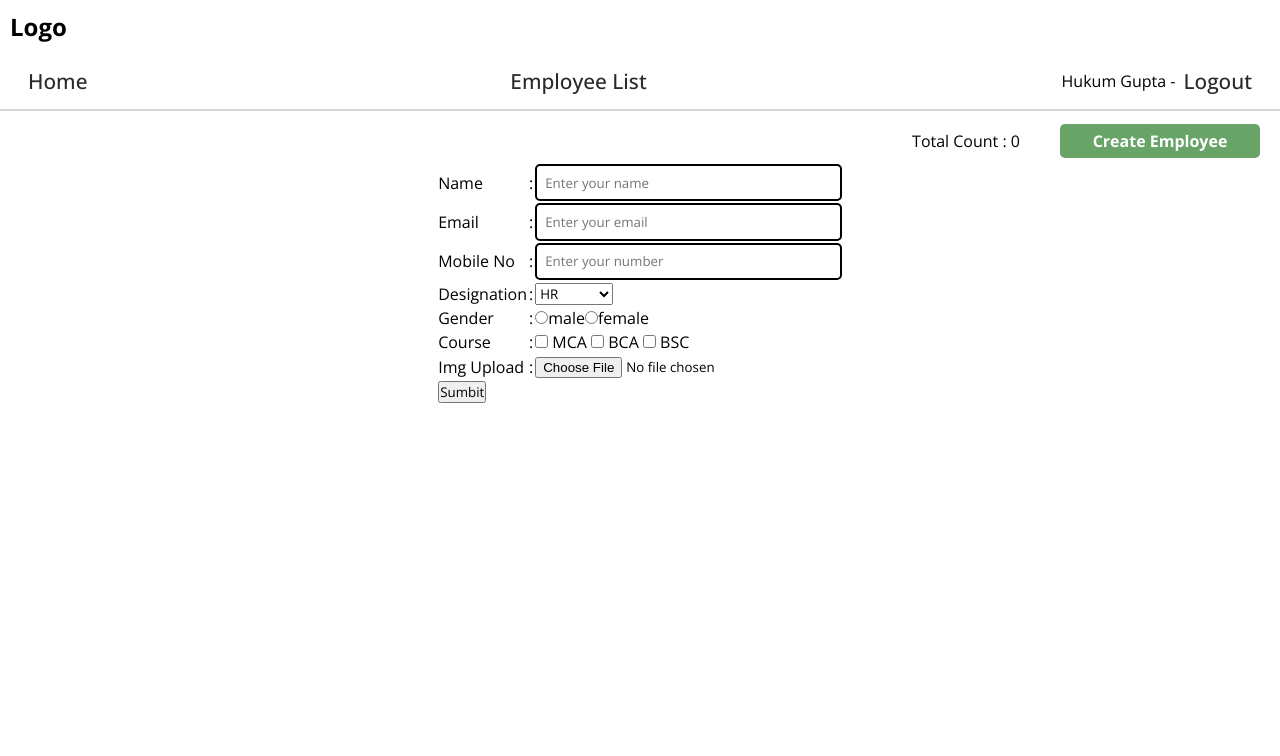
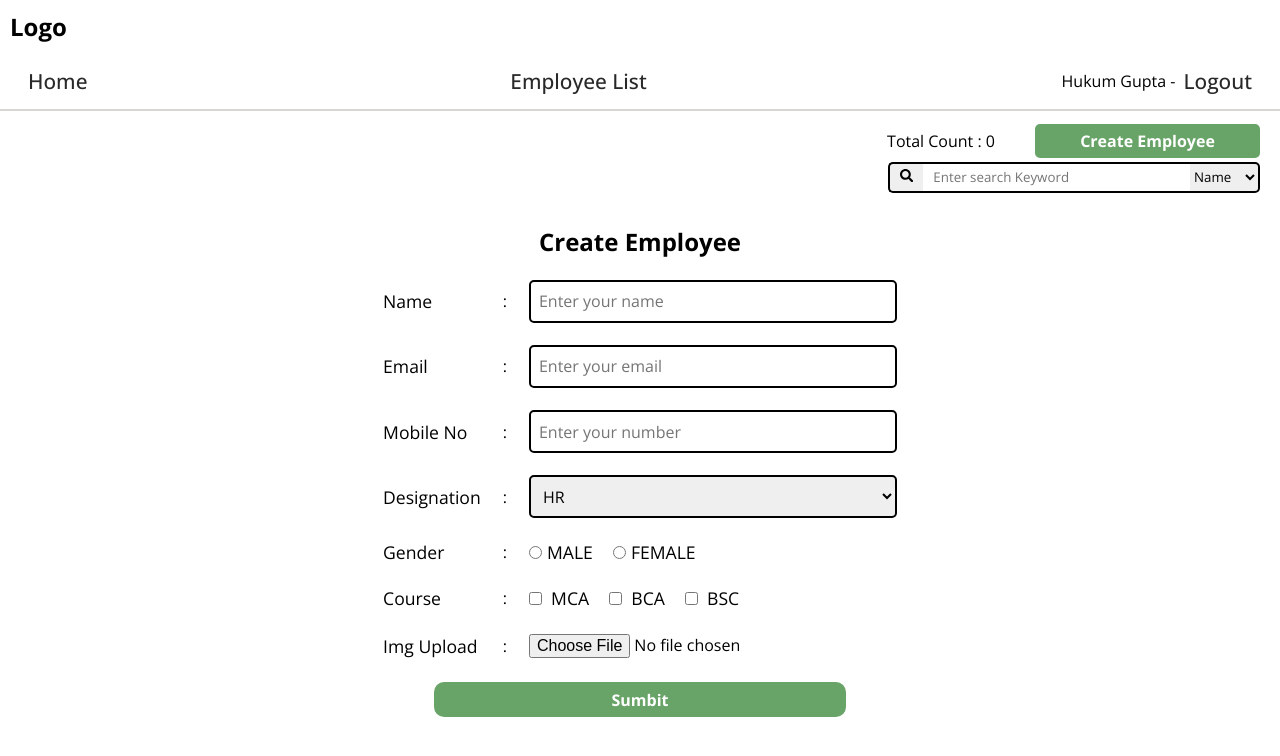
Before and after one commit to Alaan07/employee-crud-test, a React (Vite) app: page /dashboard in a window 1280 px wide. Both pictures are taken after a click on the button "Create Employee". Shown: the top 756 px of the page. Built offline with nearby package versions, Linux system fonts and the light colour scheme.

Commit message:
all frontend over except one employee page backend still remaining most pf common frontend logic is complete

```diff
--- a/src/App.css
+++ b/src/App.css
@@ -35,7 +35,7 @@
     padding-bottom: 10em;
 }
 .loginTable{
-    width: 30%;
+    width: 35%;
 }
 .inputbox{
     width: 23em;
@@ -44,6 +44,7 @@
     outline: none;
     padding: 2px 8px;
     border-radius: 5px;
+    font-size: 1rem;
 }
 .tablehead{
     font-size: 1.5rem;
@@ -55,7 +56,7 @@
     padding-bottom: 10px;
 }
 .tablerow td{
-    padding: 10px 4px;
+    padding: 10px 10px;
 }
 .btnrow td{
     padding-top: 20px;
@@ -149,7 +150,7 @@ border-bottom: 2px solid rgb(218, 213, 213);
 }
 .createbtn{
     font-size: 1rem;
-    width: 200px;
+    width: 225px;
     padding: 4px 10px;
     background-color: var(--button-color);
     color: white;
@@ -167,3 +168,122 @@ border-bottom: 2px solid rgb(218, 213, 213);
     align-items: center;
     flex-direction: column;
 }
+.searchdiv , ul{
+    display: flex;
+    justify-content: right;
+    align-items: center;
+    width: 100%;
+}
+.searchdiv ul li{
+    list-style-type: none;
+}
+.searchInput{
+    width: 20em;
+    height: 2.3em;
+    border: 2px solid black;
+    padding: 2px 10px;
+    border-left: 0;
+    border-right: 0;
+    outline: none;
+}
+.searchIcon{
+    height: 2.3em;
+    padding: 0 10px;
+    border: 2px solid black;
+    border-top-left-radius: 5px;
+    border-bottom-left-radius: 5px;
+    border-right: 0;
+    cursor: pointer;
+}
+.searchoptions{
+    height: 2.3em;
+    outline: none;
+    border: 2px solid black;
+    border-left: 0;
+    border-top-right-radius: 5px;
+    border-bottom-right-radius: 5px;
+    margin-right: 20px;
+}
+/* ********************************************create and update */
+.createemployeediv{
+    width: 40%;
+    height: 100%;
+    /* display: flex; */
+    justify-content: center;
+    display: none;
+}
+.updateemployeediv{
+    width: 40%;
+    height: 100%;
+    /* display: flex; */
+    justify-content: center;
+    display: none;
+}
+.createTable{
+    width: 100%;
+    padding-top: 20px;
+}
+.createTable .createtablebody tr td{
+    padding: 10px 10px;
+}
+.createinputs, .createselect{
+    width: 23em;
+    height: 2.7em;
+    border: 2px solid black;
+    outline: none;
+    font-size: 1rem;
+    border-radius: 5px;
+    padding: 2px 8px;
+}
+.leftlabel{
+    font-size: 1.1rem;
+}
+.genderradio, .coursecheckbox{
+    display: flex;
+    justify-content: start;
+    align-items: center;
+    width: 100%;
+}
+.optionitems{
+    padding-right: 15px;
+}
+.genderradio label{
+    font-size: 1.1rem;
+    padding: 0 5px;
+}
+.coursecheckbox label{
+    font-size: 1.1rem;
+    padding: 0 5px;
+}
+.filetd{
+    height: 3em;
+    display: flex;
+    justify-content: start;
+    align-items: center;
+    width: 100%;
+}
+.loadfile{
+    font-size: 1rem;
+}
+.imagefile{
+    padding-right: 10px;
+}
+.createbtnrow{
+    padding-top: 20px;
+    padding-bottom: 20px;
+    text-align: center;
+}
+.submitbtn{
+    width: 80%;
+    height: 35px;
+    border: 2px solid var(--button-color);
+    border-radius: 10px;
+    color: var(--button-text-color);
+    font-weight: 700;
+    font-size: 1rem;
+    background-color: var(--button-color);
+}
+.submitbtn:hover{
+    transform: scale(1.1);
+    transition: transform, 0.3s;
+}
--- a/src/Components/Dashbord.jsx
+++ b/src/Components/Dashbord.jsx
@@ -1,5 +1,6 @@
 import React, {useState, useEffect} from 'react'
 import { useNavigate } from 'react-router-dom';
+import { FaSearch } from 'react-icons/fa'
 
 function Dashbord() {
 const navigate = useNavigate();
@@ -27,12 +28,13 @@ const handleLogoutClick = () =>{
 }
 const handleCreatClick = () => {
   document.querySelector('.welcomediv').style.display = "none"
+  document.querySelector('.createemployeediv').style.display = "flex"
 }
-
 
 
   return (
     <div className='dashboardPageContainer'>
+    {/* //*********************************************** navtop part */}
     <div className='topdiv'>
         <div className='logodiv'>
             <h2 className='logo'>Logo</h2>
@@ -66,32 +68,46 @@ const handleCreatClick = () => {
               <li><button className='createbtn' onClick={handleCreatClick}>Create Employee</button></li>
             </ul>
           </div>
+          <div className='searchdiv'>
+            <ul>
+              <li><button className='searchIcon'><FaSearch className='fasearch_icon'/></button></li>
+              <li><input className='searchInput'  type="text" placeholder='Enter search Keyword'/></li>
+              <li>
+                <select name="searchfilters" id="filters" className='searchoptions'>
+                  <option value="Name">Name</option>
+                  <option value="Email">Email</option>
+                  <option value="Contact">Contact</option>
+                </select>
+              </li>
+            </ul>
+          </div>
 
-
+{/* //*********************************************** create part */}
           <div className='createemployeediv'>
             <form>
                 <table className='createTable'>
+                <thead className='tablehead'><tr><td colSpan={3}>Create Employee</td></tr></thead>
                   <tbody className='createtablebody'>
                       <tr className='createtablerow'>
-                          <td>Name </td>
+                          <td className='leftlabel'>Name </td>
                           <td>:</td>
-                          <td><input type="text" className="inputbox" placeholder='Enter your name'/></td>
+                          <td><input type="text" className="createinputs" placeholder='Enter your name'/></td>
                       </tr>
                       <tr className='createtablerow'>
-                          <td>Email </td>
+                          <td className='leftlabel'>Email </td>
                           <td>:</td>
-                          <td><input type="email" className="inputbox" placeholder='Enter your email'/></td>
+                          <td><input type="email" className="createinputs" placeholder='Enter your email'/></td>
                       </tr>
                       <tr className='createtablerow'>
-                          <td>Mobile No </td>
+                          <td className='leftlabel'>Mobile No </td>
                           <td>:</td>
-                          <td><input type="number" className="inputbox" placeholder='Enter your number' maxLength = {10}/></td>
+                          <td><input type="contact" className="createinputs" placeholder='Enter your number' maxLength = {10}/></td>
                       </tr>
                       <tr className='createtablerow'>
-                          <td>Designation </td>
+                          <td className='leftlabel'>Designation </td>
                           <td>:</td>
                           <td>
-                            <select name="designation" id="designation">
+                            <select name="designation" id="designation" className='createselect'>
                               <option value="HR">HR</option>
                               <option value="Manager">Manager</option>
                               <option value="sales">sales</option>
@@ -99,26 +115,37 @@ const handleCreatClick = () => {
                           </td>
                       </tr>
                       <tr className='createtablerow'>
-                          <td>Gender </td>
+                          <td className='leftlabel'>Gender </td>
                           <td>:</td>
-                          <td>
-                            <input type="radio"/><label htmlFor="male">male</label>
-                            <input type="radio"/><label htmlFor="female">female</label>
+                          <td className='genderradio'>
+                            <div className='optionitems'>
+                               <input type="radio"/><label htmlFor="male">MALE</label>
+                            </div>
+                            <div className='optionitems'>
+                               <input type="radio"/><label htmlFor="female">FEMALE</label>
+                            </div>
+
                           </td>
                       </tr>
                       <tr className='createtablerow'>
-                          <td>Course </td>
+                          <td className='leftlabel'>Course </td>
                           <td>:</td>
-                          <td>
-                            <input type="checkbox"/> <label htmlFor="MCA">MCA </label>
-                            <input type="checkbox"/> <label htmlFor="BCA">BCA </label>
-                            <input type="checkbox"/> <label htmlFor="BSC">BSC </label>
+                          <td className='coursecheckbox'>
+                              <div className='optionitems'>
+                                <input type="checkbox"/> <label htmlFor="MCA">MCA </label>
+                              </div>
+                              <div className='optionitems'>
+                                <input type="checkbox"/> <label htmlFor="BCA">BCA </label>
+                              </div>
+                              <div className='optionitems'>
+                                  <input type="checkbox"/> <label htmlFor="BSC">BSC </label>
+                              </div>
                           </td>
                       </tr>
                       <tr className='createtablerow'>
-                          <td>Img Upload </td>
+                          <td className='leftlabel'>Img Upload </td>
                           <td>:</td>
-                          <td><input type="file" accept='.png, .jpg'/></td>
+                          <td className='filetd'><input className="loadfile" type="file" accept='.png, .jpg'/></td>
                       </tr>
 
 
@@ -130,7 +157,87 @@ const handleCreatClick = () => {
             </form>
           </div>
 
+{/* //*********************************************** update part */}
+          <div className='updateemployeediv'>
+            <form>
+                <table className='createTable'>
+                <thead className='tablehead'><tr><td colSpan={3}>Update Employee</td></tr></thead>
+                  <tbody className='createtablebody'>
+                      <tr className='createtablerow'>
+                          <td className='leftlabel'>Name </td>
+                          <td>:</td>
+                          <td><input type="text" className="createinputs" placeholder='Enter your name'/></td>
+                      </tr>
+                      <tr className='createtablerow'>
+                          <td className='leftlabel'>Email </td>
+                          <td>:</td>
+                          <td><input type="email" className="createinputs" placeholder='Enter your email'/></td>
+                      </tr>
+                      <tr className='createtablerow'>
+                          <td className='leftlabel'>Mobile No </td>
+                          <td>:</td>
+                          <td><input type="contact" className="createinputs" placeholder='Enter your number' maxLength = {10}/></td>
+                      </tr>
+                      <tr className='createtablerow'>
+                          <td className='leftlabel'>Designation </td>
+                          <td>:</td>
+                          <td>
+                            <select name="designation" id="designation" className='createselect'>
+                              <option value="HR">HR</option>
+                              <option value="Manager">Manager</option>
+                              <option value="sales">sales</option>
+                            </select>
+                          </td>
+                      </tr>
+                      <tr className='createtablerow'>
+                          <td className='leftlabel'>Gender </td>
+                          <td>:</td>
+                          <td className='genderradio'>
+                            <div className='optionitems'>
+                               <input type="radio"/><label htmlFor="male">MALE</label>
+                            </div>
+                            <div className='optionitems'>
+                               <input type="radio"/><label htmlFor="female">FEMALE</label>
+                            </div>
 
+                          </td>
+                      </tr>
+                      <tr className='createtablerow'>
+                          <td className='leftlabel'>Course </td>
+                          <td>:</td>
+                          <td className='coursecheckbox'>
+                              <div className='optionitems'>
+                                <input type="checkbox"/> <label htmlFor="MCA">MCA </label>
+                              </div>
+                              <div className='optionitems'>
+                                <input type="checkbox"/> <label htmlFor="BCA">BCA </label>
+                              </div>
+                              <div className='optionitems'>
+                                  <input type="checkbox"/> <label htmlFor="BSC">BSC </label>
+                              </div>
+                          </td>
+                      </tr>
+                      <tr className='createtablerow'>
+                          <td className='leftlabel'>Img Upload </td>
+                          <td>:</td>
+                          <td className='filetd'>
+                          <div className='imagefile'>
+                            <img src="" alt="img" />
+                          </div>
+                          <input className="loadfile" type="file" accept='.png, .jpg'/>
+                          </td>
+                      </tr>
+
+
+                      <tr className='createtablerow createbtnrow'>
+                          <td colSpan={3}><button className='submitbtn'>Update</button></td>
+                      </tr>
+                  </tbody>
+              </table>
+            </form>
+          </div>
+
+{/* //*********************************************** welcome part */}
           <div className='welcomediv'>
               <h1 className='welcomeheading'>Welcome to Admin Pannel</h1>
               <p>no Employee</p>
```
